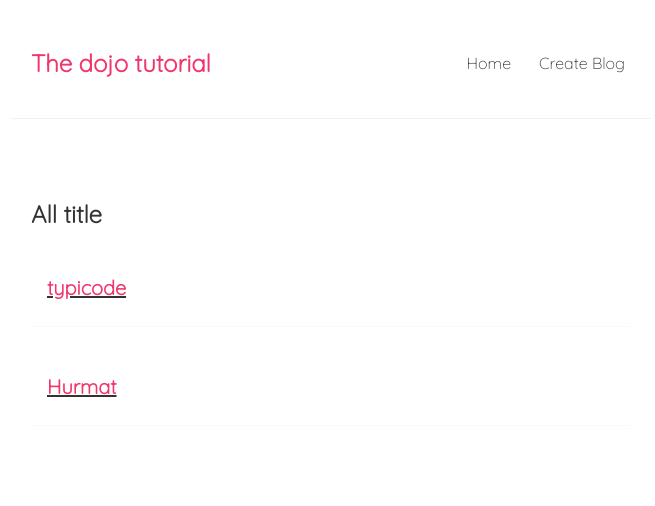
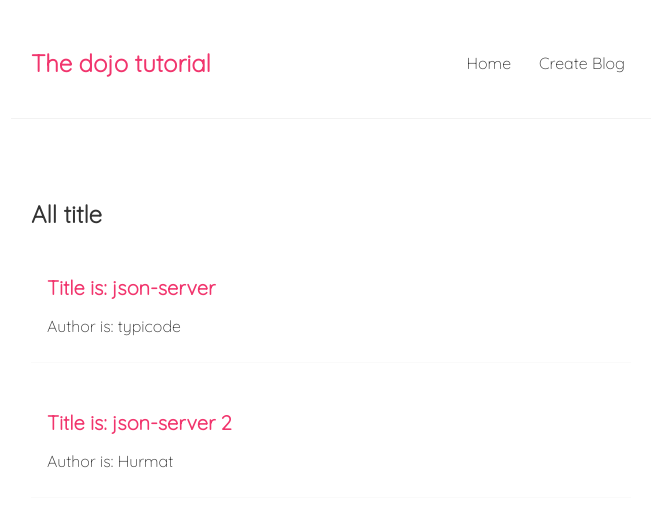
Before and after one commit to Hurmatullah/react_js, a React (Create React App) app: page / in a window 1280 px wide. Shown: the top 506 px of the page, without its empty margins (305-960 px from the left). Built offline with nearby package versions, Linux system fonts and the light colour scheme; data requests are answered from the project's data file.

Commit message:
Code refactored

```diff
--- a/src/App.css
+++ b/src/App.css
@@ -42,6 +42,7 @@
   padding: 10px 16px;
   margin: 20px 0px;
   border-bottom: 1px solid #fafafa;
+
 }
 
 .blog-preview:hover {
@@ -52,3 +53,7 @@
   color: #f1356d;
   margin-bottom: 8px;
 }
+
+.blog-preview a{
+  text-decoration: none;
+}
--- a/src/Bloglist.js
+++ b/src/Bloglist.js
@@ -5,12 +5,12 @@ const Bloglist = ({ blogs, title }) => {
     <div className="home">
       <h2>{title}</h2>
       {blogs.map((blog) => (
-        <Link to={`/blogs/${blog.id}`} key={blog.id}>
-          <div className="blog-preview">
-            <h2>{blog.author}</h2>
-            <p>{blog.year}</p>
-          </div>
-        </Link>
+        <div className="blog-preview" key={blog.id}>
+          <Link to={`/blogs/${blog.id}`}>
+              <h2 id="text-headlines">Title is: {blog.title}</h2>
+              <p id="text-paragraph">Author is: {blog.author}</p>
+          </Link>
+        </div>
       ))}
     </div>
   );
```
